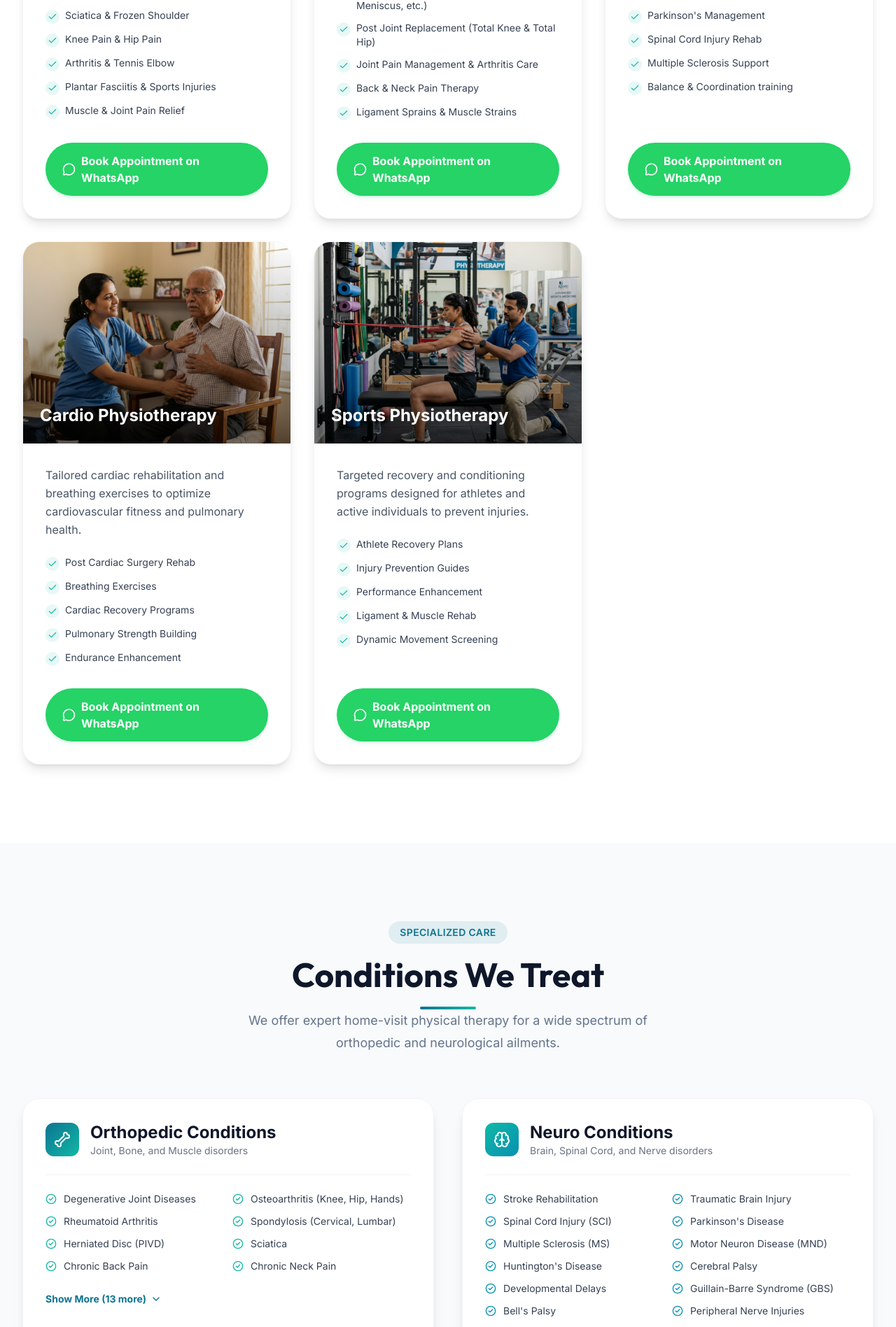
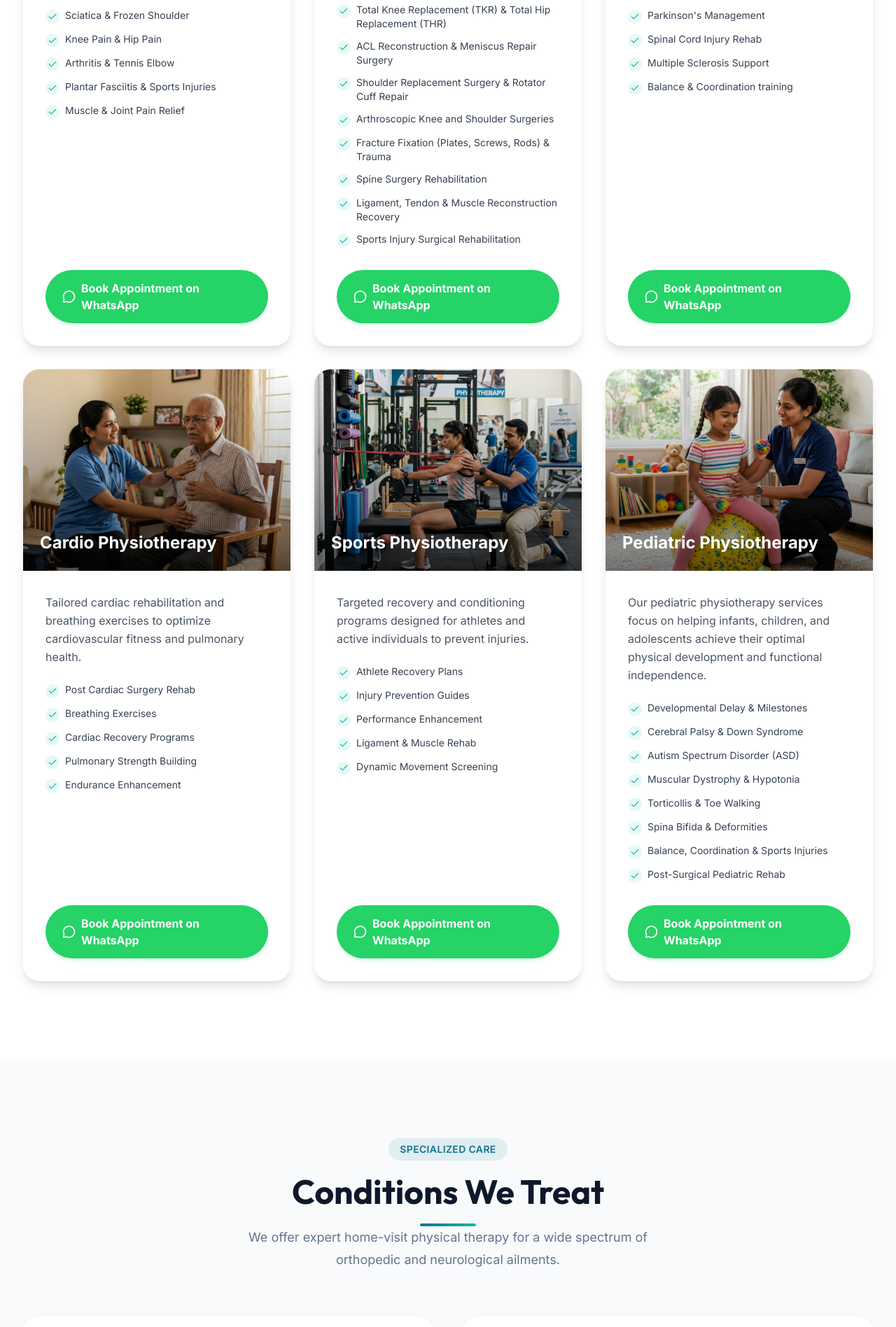
Before and after one commit to meghavamsikiran/vrukshaphysio, a React (Vite) app: page / in a window 1280 px wide. Shown: the part 2370-4267 px from the top of the page at 70% size. Built offline with nearby package versions, Linux system fonts and the light colour scheme.

Commit message:
Update Orthopedic card, remove both Conditions CTA buttons, and add new Pediatric Physiotherapy card

```diff
--- a/src/components/Conditions.tsx
+++ b/src/components/Conditions.tsx
@@ -1,7 +1,5 @@
 import { useState } from 'react';
-import { Bone, Brain, CheckCircle2, ChevronDown, ChevronUp, MessageCircle } from 'lucide-react';
-
-const WHATSAPP_URL = 'https://wa.me/919381682898';
+import { Bone, Brain, CheckCircle2, ChevronDown, ChevronUp } from 'lucide-react';
 
 const orthoConditions = [
   'Degenerative Joint Diseases',
@@ -105,17 +103,6 @@
               )}
             </div>
 
-            <div>
-              <a
-                href={WHATSAPP_URL}
-                target="_blank"
-                rel="noopener noreferrer"
-                className="w-full inline-flex items-center justify-center gap-2 px-6 py-3.5 bg-[#25D366] text-white rounded-full font-bold hover:bg-[#128C7E] transition-all duration-300 shadow-md shadow-green-500/10 hover:shadow-lg hover:shadow-green-500/20"
-              >
-                <MessageCircle className="w-5 h-5" />
-                Consult Ortho Expert
-              </a>
-            </div>
           </div>
 
           {/* Neuro Card */}
--- a/src/components/Services.tsx
+++ b/src/components/Services.tsx
@@ -19,16 +19,19 @@
   },
   {
     image: '/images/orthopedic.png',
-    title: 'Orthopedic Physiotherapy',
-    desc: 'Expert treatment for musculoskeletal conditions, joint dysfunctions, and bone-related injuries.',
+    title: 'Post Surgical Orthopedic Physiotherapy',
+    desc: 'Expert post-surgical rehabilitation and physical therapy designed to restore function, strength, and mobility after orthopedic surgeries.',
     points: [
-      'Post Surgical Rehabilitation (ACL, PCL, Meniscus, etc.)',
-      'Post Joint Replacement (Total Knee & Total Hip)',
-      'Joint Pain Management & Arthritis Care',
-      'Back & Neck Pain Therapy',
-      'Ligament Sprains & Muscle Strains'
+      'Total Knee Replacement (TKR) & Total Hip Replacement (THR)',
+      'ACL Reconstruction & Meniscus Repair Surgery',
+      'Shoulder Replacement Surgery & Rotator Cuff Repair',
+      'Arthroscopic Knee and Shoulder Surgeries',
+      'Fracture Fixation (Plates, Screws, Rods) & Trauma',
+      'Spine Surgery Rehabilitation',
+      'Ligament, Tendon & Muscle Reconstruction Recovery',
+      'Sports Injury Surgical Rehabilitation'
     ],
-    whatsappUrl: 'https://wa.me/919381682898?text=Hello%20VRUKSHA%20PHYSIO%2C%20I%20would%20like%20to%20book%20a%20home%20visit%20appointment%20for%20Orthopedic%20Physiotherapy%20services.',
+    whatsappUrl: 'https://wa.me/919381682898?text=Hello%20VRUKSHA%20PHYSIO%2C%20I%20would%20like%20to%20book%20a%20home%20visit%20appointment%20for%20Post%20Surgical%20Orthopedic%20Physiotherapy%20services.',
   },
   {
     image: '/images/neuro.png',
@@ -68,6 +71,22 @@
       'Dynamic Movement Screening'
     ],
     whatsappUrl: 'https://wa.me/919381682898?text=Hello%20VRUKSHA%20PHYSIO%2C%20I%20would%20like%20to%20book%20a%20home%20visit%20appointment%20for%20Sports%20Physiotherapy%20services.',
+  },
+  {
+    image: '/images/pediatric.png',
+    title: 'Pediatric Physiotherapy',
+    desc: 'Our pediatric physiotherapy services focus on helping infants, children, and adolescents achieve their optimal physical development and functional independence.',
+    points: [
+      'Developmental Delay & Milestones',
+      'Cerebral Palsy & Down Syndrome',
+      'Autism Spectrum Disorder (ASD)',
+      'Muscular Dystrophy & Hypotonia',
+      'Torticollis & Toe Walking',
+      'Spina Bifida & Deformities',
+      'Balance, Coordination & Sports Injuries',
+      'Post-Surgical Pediatric Rehab'
+    ],
+    whatsappUrl: 'https://wa.me/919381682898?text=Hello%20VRUKSHA%20PHYSIO%2C%20I%20would%20like%20to%20book%20a%20home%20visit%20appointment%20for%20Pediatric%20Physiotherapy%20services.',
   },
 ];
 
```
Also changed, not shown: public/images/pediatric.png (added).
